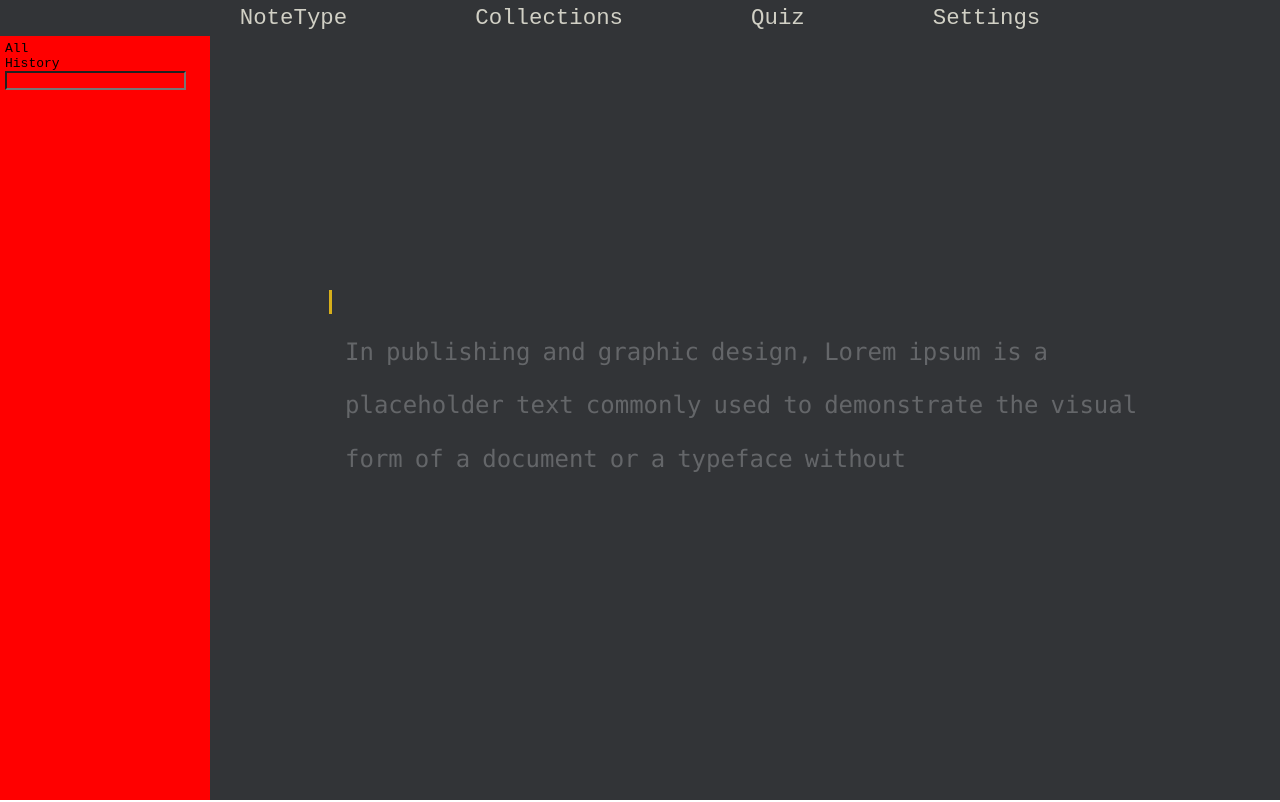
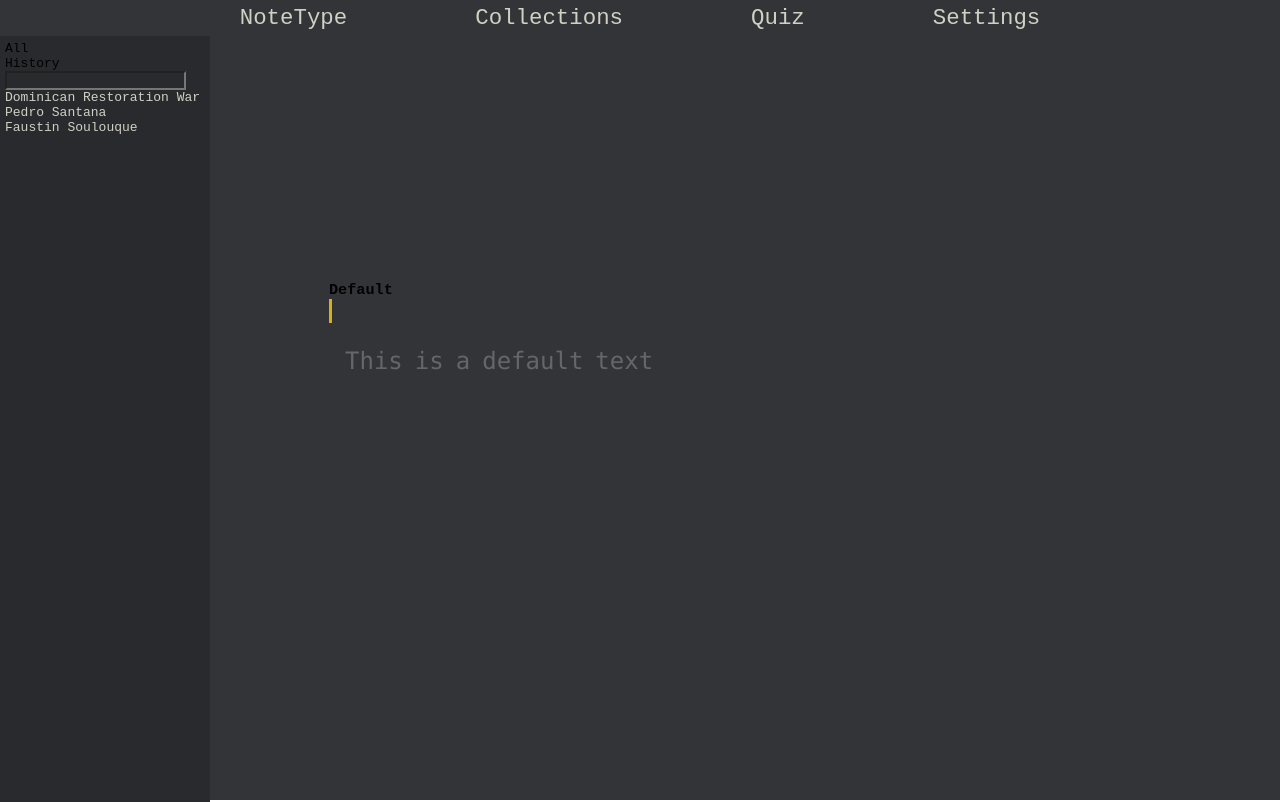
Before and after one commit to omonkulov/TypeFast, a React (Create React App) app: page / in a window 1280 px wide. Built offline with nearby package versions, Linux system fonts and the light colour scheme.

Commit message:
Example Notes added

```diff
--- a/src/App.tsx
+++ b/src/App.tsx
@@ -43,16 +43,23 @@ const NavDiv = styled.div`
 
 const NotesDiv = styled.div`
 	gird-area: noteslist;
-	background: red;
 `;
+
 const TyperDiv = styled.div`
 	grid-area: typer;
 	display: flex;
 	justify-content: center;
 	align-items: center;
 `;
+
+type noteObj = {
+	title: string;
+	body: string;
+};
+
 function App() {
 	const [theme, setTheme] = useState<themeObj>(defaultTheme);
+	const [note, setNote] = useState<noteObj>({ title: "Default", body: "This is a default text" });
 
 	return (
 		<ThemeProvider theme={theme}>
@@ -61,10 +68,10 @@ function App() {
 					<NavBar />
 				</NavDiv>
 				<NotesDiv>
-					<NotesList />
+					<NotesList setNote={setNote} />
 				</NotesDiv>
 				<TyperDiv>
-					<Typer text="In publishing and graphic design, Lorem ipsum is a placeholder text commonly used to demonstrate the visual form of a document or a typeface without" />
+					<Typer note={note} />
 				</TyperDiv>
 			</AppDiv>
 		</ThemeProvider>
--- a/src/components/NotesList.tsx
+++ b/src/components/NotesList.tsx
@@ -4,13 +4,42 @@ import styled from "styled-components";
 const WrapperDiv = styled.div`
 	padding: 5px;
 	min-width: 200px;
+	height: 99%;
+	background: ${(props) => props.theme.foreground};
 `;
 
 const SearchInput = styled.input`
 	background-color: rgba(0, 0, 0, 0);
 	color: white;
 `;
-export const NotesList: React.FC = () => {
+
+const NoteP = styled.p`
+	color: ${(props) => props.theme.correct};
+`;
+
+type note = {
+	title: string;
+	body: string;
+};
+
+interface Props {
+	setNote: React.Dispatch<React.SetStateAction<note>>;
+}
+const exmaple = [
+	{
+		title: "Dominican Restoration War",
+		body: "The Dominican Restoration War or the Dominican War of Restoration was a guerrilla war between 1863 and 1865 in the Dominican Republic between nationalists and Spain, who had recolonized the country 17 years after its independence.",
+	},
+	{
+		title: "Pedro Santana",
+		body: "Santana was a lifelong supporter of the Dominican revolt against the Haitian occupation and a noted general during ",
+	},
+	{
+		title: "Faustin Soulouque",
+		body: "Soulouque was a general in the Haitian Army when he was appointed President of Haiti. He acquired autocratic powers, purged the army of the ruling elite, installed black loyalists in administrative positions and the nobility, and created a secret police and personal army. Soulouque was an enthusiastic vodouisant, maintaining a staff of bocors and mambos, and gave the stigmatized vodou religion semi-official status which was openly practiced in Port-au-Prince. Soulouque declared the Second Haitian Empire in 1849 after being proclaimed Emperor under the name Faustin I, and formally crowned in 1852. Several unsuccessful attempts to reconquer the Dominican Republic eroded his support and he abdicated in 1859 under pressure from General Fabre Geffrard and Dominican military victory.[2][3] Soulouque was temporarily exiled to Jamaica before returning to Haiti where he died in 1867.",
+	},
+];
+export const NotesList: React.FC<Props> = ({ setNote }) => {
 	return (
 		<WrapperDiv>
 			<div>
@@ -18,7 +47,15 @@ export const NotesList: React.FC = () => {
 				<p>History</p>
 			</div>
 			<SearchInput type="text" />
-			<div></div>
+			<div>
+				{exmaple.map((obj, i) => {
+					return (
+						<NoteP key={i} onClick={() => setNote(obj)}>
+							{obj.title}
+						</NoteP>
+					);
+				})}
+			</div>
 		</WrapperDiv>
 	);
 };
--- a/src/components/Typer.tsx
+++ b/src/components/Typer.tsx
@@ -32,10 +32,13 @@ const Caret = styled.div`
 `;
 
 interface Props {
-	text: string;
+	note: {
+		title: string;
+		body: string;
+	};
 }
 
-export const Typer: React.FC<Props> = ({ text }) => {
+export const Typer: React.FC<Props> = ({ note }) => {
 	//Ref for the cursor
 	const caretRef = useRef<HTMLDivElement>(null);
 	//Ref for the last typed letter
@@ -45,6 +48,12 @@ export const Typer: React.FC<Props> = ({ text }) => {
 	//User's Input
 	const [input, setInput] = useState(``);
 
+	//Everytime Note is updated, reset everything
+	useEffect(() => {
+		setInput("");
+	}, [note]);
+
+	//Change positon of caret everytime input is updated
 	useEffect(() => {
 		if (caretRef.current && lettertRef.current) {
 			caretRef.current.style.top = `${lettertRef.current?.offsetTop}px`;
@@ -128,9 +137,10 @@ export const Typer: React.FC<Props> = ({ text }) => {
 	let charTrack = -1;
 	return (
 		<TyperWrapper>
+			<h3>{note.title}</h3>
 			<Caret ref={caretRef} className="animate-flicker" />
 			<InputField onKeyDown={handleKeyDown} tabIndex={0}>
-				{text.split(` `).map((word, i) => {
+				{note.body.split(` `).map((word, i) => {
 					const diff = wordDiff(
 						input
 							.replace(/\s{2,}/g, "")
```
